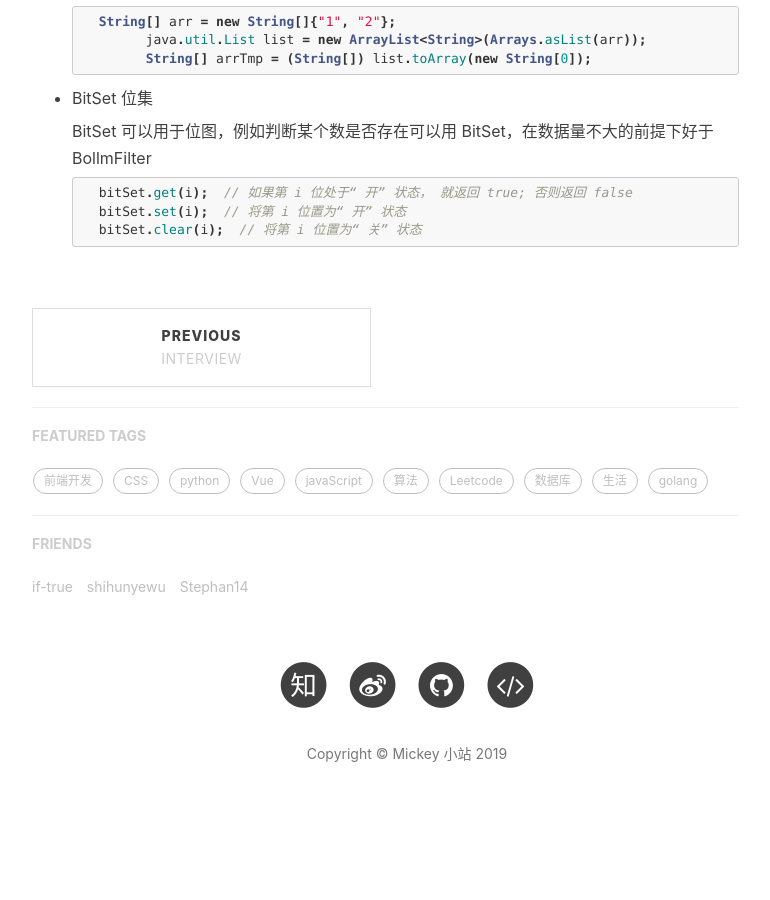
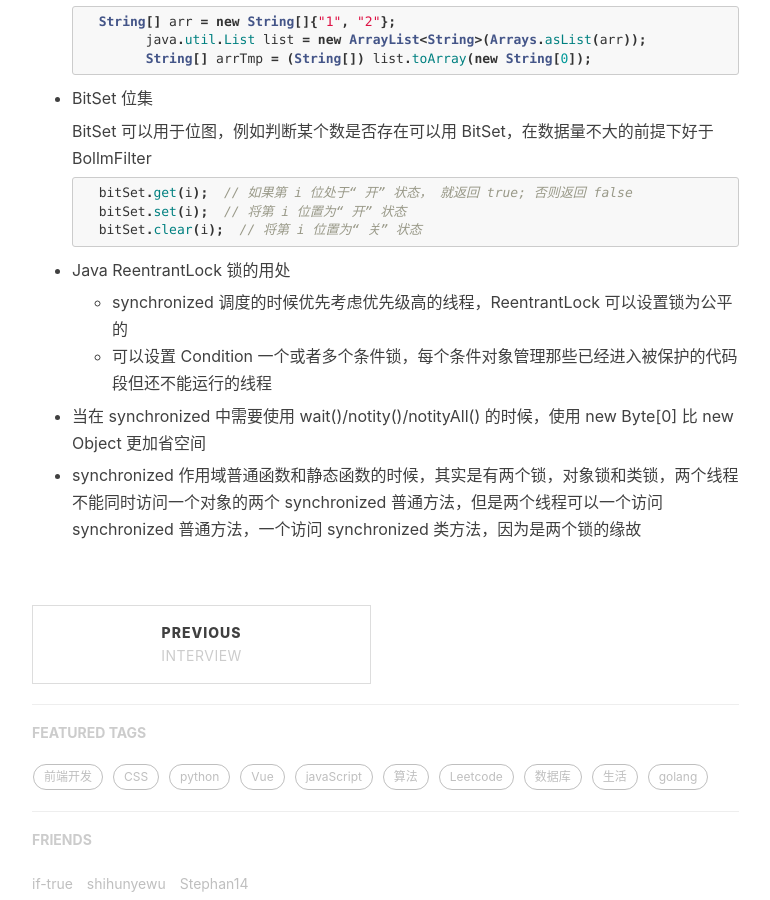
Before and after one commit to mickey0524/mickey0524.github.io, a Jekyll site: the page built from _posts/2019-03-21-begin-java.md, in a window 1280 px wide and 900 px high, scrolled down 1917 px. Shown: the whole window, without its empty margins (233-1003 px from the left). Built offline with Jekyll 4.4.1, drawn with Linux system fonts in a browser that asks for light colours; nearby versions of some CDN libraries; comment, search, counter and statistics services are not loaded; before the commit the page ends 2748 px from its top, so only the background shows below that.

Commit message:
feat(ReentrantLock): add ReentrantLock

````diff
--- a/_posts/2019-03-21-begin-java.md
+++ b/_posts/2019-03-21-begin-java.md
@@ -98,3 +98,12 @@ tags:
 	bitSet.set(i);  // 将第 i 位置为“ 开” 状态
 	bitSet.clear(i);  // 将第 i 位置为“ 关” 状态
 	```
+
+* Java ReentrantLock 锁的用处
+
+	* synchronized 调度的时候优先考虑优先级高的线程，ReentrantLock 可以设置锁为公平的
+	* 可以设置 Condition 一个或者多个条件锁，每个条件对象管理那些已经进入被保护的代码段但还不能运行的线程
+
+* 当在 synchronized 中需要使用 wait()/notity()/notityAll() 的时候，使用 new Byte[0] 比 new Object 更加省空间
+
+* synchronized 作用域普通函数和静态函数的时候，其实是有两个锁，对象锁和类锁，两个线程不能同时访问一个对象的两个 synchronized 普通方法，但是两个线程可以一个访问 synchronized 普通方法，一个访问 synchronized 类方法，因为是两个锁的缘故
````
